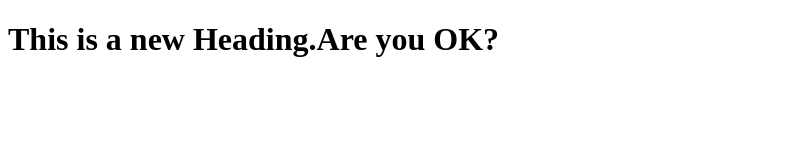
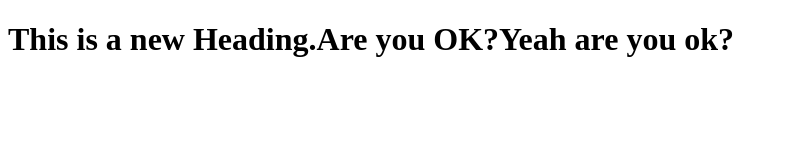
Before and after one commit to Tomttth/tutorial, a plain HTML site: page index.html in a window 1280 px wide. Shown: the whole page, without its empty margins (0-787 px from the left). Drawn offline with Linux system fonts and the light colour scheme.

```diff
--- a/index.html
+++ b/index.html
@@ -4,6 +4,6 @@
         <title>HelloApp</title>
     </head>
     <body>
-        <h1>This is a new Heading.Are you OK?</h1>
+        <h1>This is a new Heading.Are you OK?Yeah are you ok?</h1>
     </body>
 </html>
```
Also changed, not shown: login.html (added, +1 -0 lines), log.txt (added).
